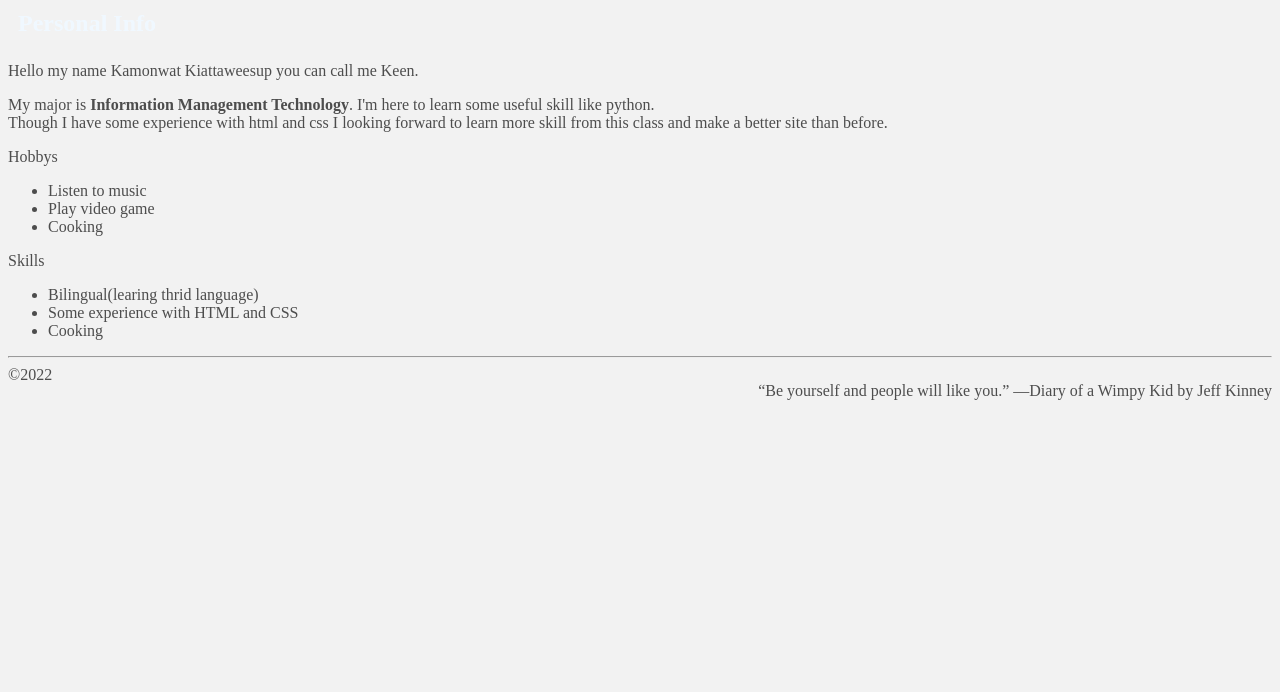
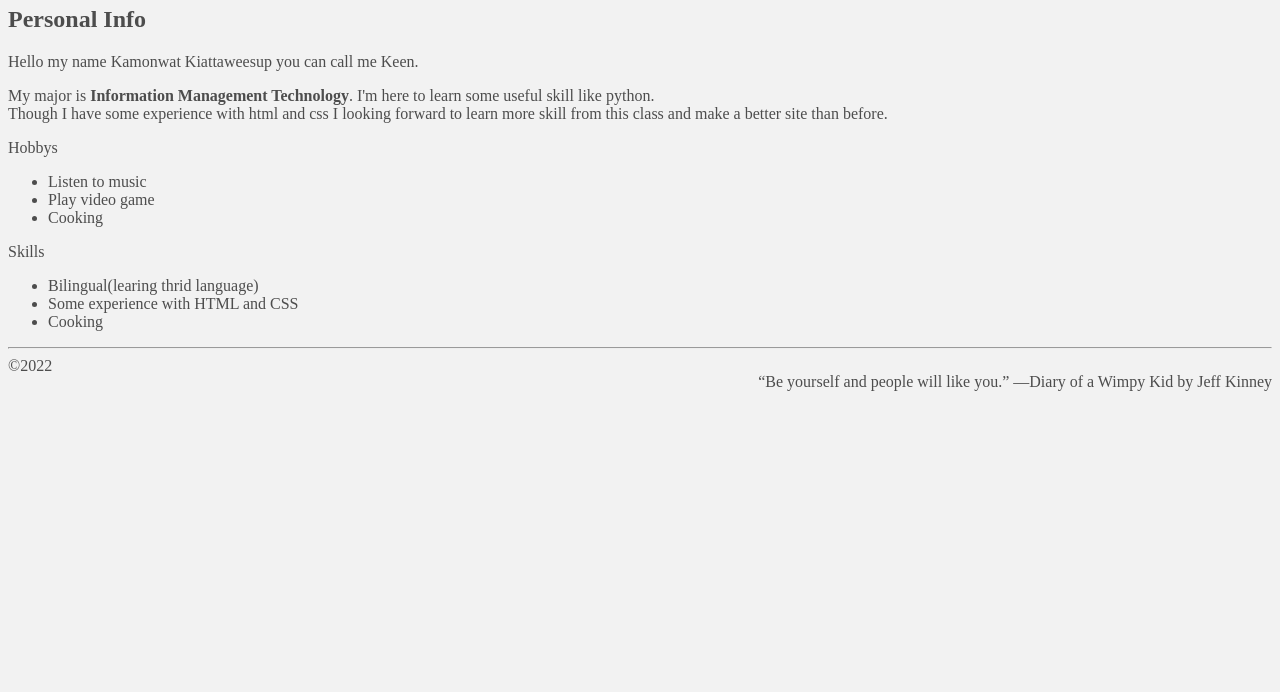
Before and after one commit to kamonwatkeen/ist263, a plain HTML site: page lab11/index.html in a window 1280 px wide. Shown: the part 108-800 px from the top of the page. Drawn offline with Linux system fonts and the light colour scheme.

Commit message:
h2_contrast
h2 color changes

```diff
--- a/lab11/index.html
+++ b/lab11/index.html
@@ -16,7 +16,9 @@
             <header></header>
         <main id="content">
             <h1>Kamonwat Kiattaweesup Biography</h1>
+            <div class="h2">
             <h2>Personal Info</h2>
+            </div>
         Hello my name Kamonwat Kiattaweesup you can call me Keen.
         <p>
             My major is <strong>Information Management Technology</strong>. I'm here to learn some useful skill like python.<br>
--- a/lab11/stylesheet.css
+++ b/lab11/stylesheet.css
@@ -102,7 +102,7 @@ i{
 .other_skill{
     margin-right: 100px;
 }
-.other_skill p, h2{
+.other_skill p, .other_skill h2{
     margin: 25px;
     margin-left: 10px;
     color: aliceblue;
```
